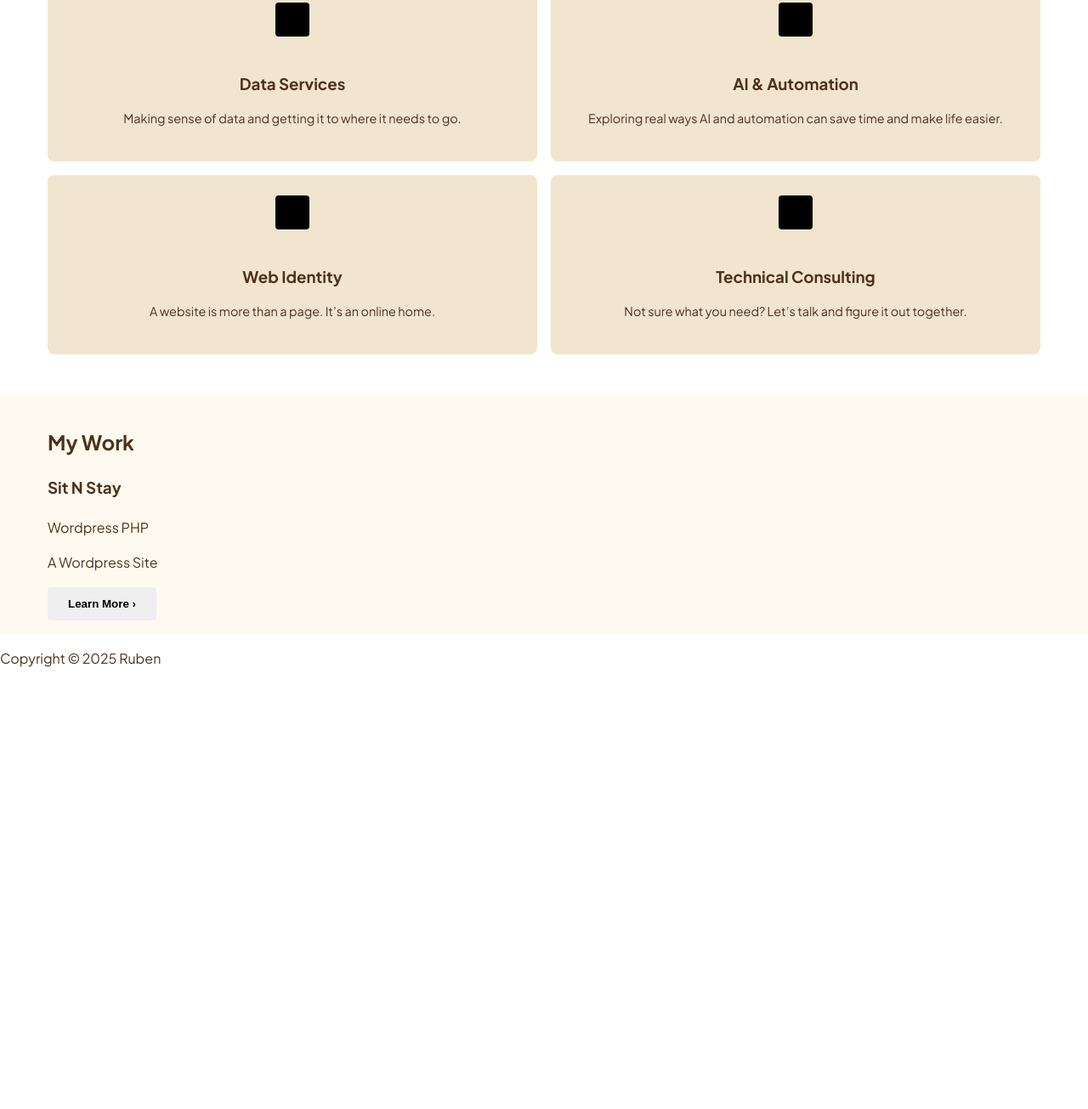
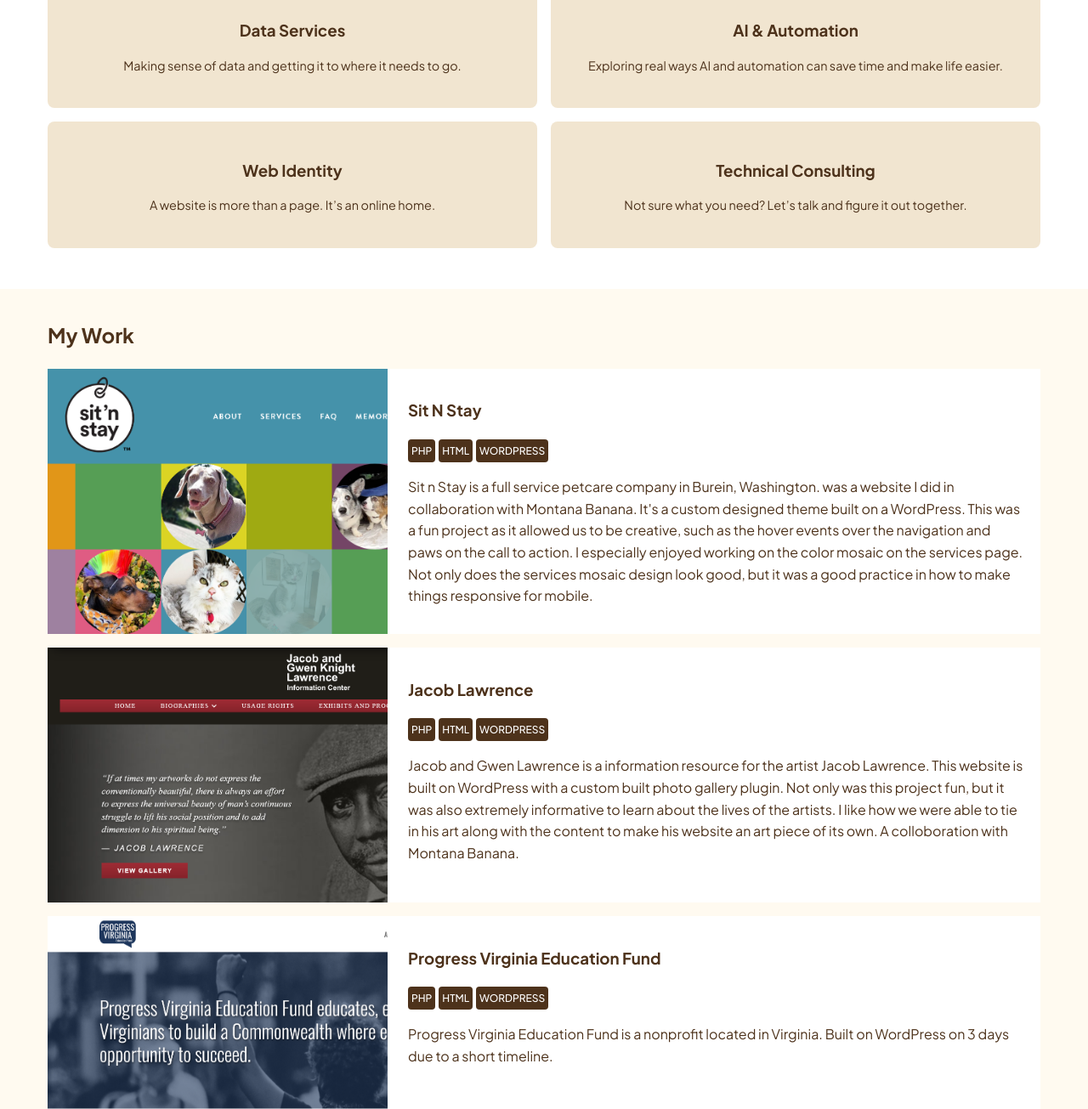
Before and after one commit to rldevelopit/rldev-site, a website: page index.html in a window 1280 px wide. Shown: the part 367-1672 px from the top of the page at 85% size. Before the commit the page ends 1170 px from the top, so only its background shows below. Drawn offline with Linux system fonts and the light colour scheme.

Commit message:
changes 4

```diff
--- /dev/null
+++ b/data/projects.json
@@ -0,0 +1,34 @@
+[
+  {
+    "name": "Sit N Stay",
+    "url": "https://sitnstaypets.com/",
+    "description": "Sit n Stay is a full service petcare company in Burein, Washington. was a website I did in collaboration with <a href='https://montanab.com/'>Montana Banana</a>. It's a custom designed theme built on a WordPress. This was a fun project as it allowed us to be creative, such as the hover events over the navigation and paws on the call to action. I especially enjoyed working on the color mosaic on the services page. Not only does the services mosaic design look good, but it was a good practice in how to make things responsive for mobile.",
+    "category": "website",
+    "images": ["/assets/projects/sitnstay1.png"],
+    "tech": ["php", "html", "wordpress"]
+  },
+  {
+    "name": "Jacob Lawrence",
+    "url": "https://jacobandgwenlawrence.org/",
+    "description": "Jacob and Gwen Lawrence is a information resource for the artist Jacob Lawrence. This website is built on WordPress with a custom built photo gallery plugin. Not only was this project fun, but it was also extremely informative to learn about the lives of the artists. I like how we were able to tie in his art along with the content to make his website an art piece of its own. A colloboration with Montana Banana.",
+    "category": "website",
+    "images": ["/assets/projects/jacobandgwen.png"],
+    "tech": ["php", "html", "wordpress"]
+  },
+    {
+    "name": "Progress Virginia Education Fund",
+    "url": "https://pvef.org/",
+    "description": "Progress Virginia Education Fund is a nonprofit located in Virginia. Built on WordPress on 3 days due to a short timeline.",
+    "category": "website",
+    "images": ["/assets/projects/pvef.png"],
+    "tech": ["php", "html", "wordpress"]
+  },
+      {
+    "name": "Virginians For Reproductive Freedom",
+    "url": "https://va4reprofreedom.org",
+    "description": "",
+    "category": "website",
+    "images": ["/assets/projects/va4.png"],
+    "tech": ["php", "html", "wordpress"]
+  }
+]
--- a/index.html
+++ b/index.html
@@ -4,7 +4,7 @@
 <head>
   <meta charset="UTF-8" />
   <meta name="viewport" content="width=device-width, initial-scale=1.0" />
-  <title>Ruben • Web Developer</title>
+  <title>RL</title>
   <link rel="stylesheet" href="css/main.css" />
 </head>
 
@@ -51,18 +51,11 @@
     <div class="container">
       <div class="services">
         <div class="service-card">
-          <!-- SVG placeholder -->
-          <svg class="icon" width="40" height="40">
-            <rect width="40" height="40" rx="4"></rect>
-          </svg>
           <h3>Data Services</h3>
           <p>Making sense of data and getting it to where it needs to go.</p>
         </div>
         <!-- Service Card 2 -->
         <div class="service-card">
-          <svg class="icon" width="40" height="40">
-            <rect width="40" height="40" rx="4"></rect>
-          </svg>
           <h3>AI & Automation</h3>
           <p>
             Exploring real ways AI and automation can save time and make life
@@ -71,17 +64,13 @@
         </div>
         <!-- Service Card 3 -->
         <div class="service-card">
-          <svg class="icon" width="40" height="40">
-            <rect width="40" height="40" rx="4"></rect>
-          </svg>
+
           <h3>Web Identity</h3>
           <p>A website is more than a page. It’s an online home.</p>
         </div>
         <!-- Service Card 4 -->
         <div class="service-card">
-          <svg class="icon" width="40" height="40">
-            <rect width="40" height="40" rx="4"></rect>
-          </svg>
+
           <h3>Technical Consulting</h3>
           <p>
             Not sure what you need? Let’s talk and figure it out together.
@@ -97,25 +86,6 @@
 
       <h2>My Work</h2>
 
-      <!-- Single Work Item -->
-      <div class="work-item">
-        <!-- image placeholder -->
-        <div class="work-item-image image-placeholder"></div>
-        <div class="work-item-details">
-          <h3>Sit N Stay</h3>
-
-          <div class="skills">
-            <span>Wordpress</span>
-            <span>PHP</span>
-          </div>
-
-          <p>
-            A Wordpress Site
-          </p>
-
-          <button class="btn btn--link">Learn More ›</button>
-        </div>
-      </div>
 
 
 
@@ -124,10 +94,9 @@
 
   <!-- Footer -->
   <footer class="site-footer">
-    <p>Copyright © 2025 Ruben</p>
   </footer>
 
-  <script src="js/main.js"></script>
+  <script src="js/main.js?version=1"></script>
 </body>
 
 </html>
--- a/js/main.js
+++ b/js/main.js
@@ -5,4 +5,45 @@
       alert('Button clicked!');
     });
   }
+
+  loadProjects();
 });
+
+async function loadProjects() {
+  try {
+    const response = await fetch('data/projects.json');
+    const projects = await response.json();
+    renderProjects(projects);
+  } catch (error) {
+    console.error('Error loading projects:', error);
+  }
+}
+
+function renderProjects(projects) {
+  const workSection = document.querySelector('.work .container');
+  const existingWorkItems = workSection.querySelector('.work-item');
+
+  if (existingWorkItems) {
+    existingWorkItems.remove();
+  }
+
+  projects.forEach(project => {
+    const workItem = document.createElement('div');
+    workItem.className = 'work-item';
+
+    workItem.innerHTML = `
+      <div style="background-image:url('${project.images[0]}')" class="work-item-image">
+      </div>
+      <div class="work-item-details">
+        <h3>${project.name}</h3>
+        <div class="tech">
+          ${project.tech.map(tech => `<span>${tech}</span>`).join('')}
+        </div>
+        <p>${project.description}</p>
+
+      </div>
+    `;
+
+    workSection.appendChild(workItem);
+  });
+}
--- a/scss/main.scss
+++ b/scss/main.scss
@@ -67,21 +67,24 @@
   padding: 0 $spacer-10;
 
   &-wrapper {
-  gap: $spacer-10;
 
+
+
+
+    gap: $spacer-10;
     display: flex;
     align-items: center;
   }
 
 
   &-image {
- width: 250px;           // Or max-width: 350px; for larger screens
-  aspect-ratio: 1 / 1;    // Keeps the image square, tweak for your logo shape
-  background-image: url('assets/img/rll_logo.png');
-  background-size: contain;
-  background-repeat: no-repeat;
-  background-position: center;
-  flex-shrink: 0;         // Prevents squishing on small screens
+    width: 250px; // Or max-width: 350px; for larger screens
+    aspect-ratio: 1 / 1; // Keeps the image square, tweak for your logo shape
+    background-image: url('assets/img/rll_logo.png');
+    background-size: contain;
+    background-repeat: no-repeat;
+    background-position: center;
+    flex-shrink: 0; // Prevents squishing on small screens
   }
 
   &-content {
@@ -201,4 +204,43 @@
 
 .work {
   background: $card-bg;
+
+  .work-item {
+    display: grid;
+    grid-template-columns: 1fr 2fr;
+    gap: $spacer-2;
+    background: $white;
+    margin-bottom: $spacer-4;
+    min-height: 300px;
+
+    .tech {
+      display: flex;
+      flex-wrap: wrap;
+      gap: $spacer-1;
+
+      span {
+        background-color: $primary;
+        color: $white;
+        border-radius: $radius;
+        font-size: .75rem;
+        text-transform: uppercase;
+        font-weight: 500;
+        padding: $spacer-1;
+
+      }
+    }
+
+    .work-item-details {
+      padding: $spacer-4;
+    }
+
+    .work-item-image {
+      width: 400px;
+
+      background-size: cover;
+      background-repeat: no-repeat;
+    }
+  }
+
+
 }
```
Also changed, not shown: assets/projects/jacobandgwen.png (added), assets/projects/pvef.png (added), assets/projects/sitnstay.png (added), assets/projects/sitnstay1.png (added), assets/projects/sitnstay2.png (added), assets/projects/sitnstay3.png (added), assets/projects/va4.png (added), css/main.css, 1 other file.
